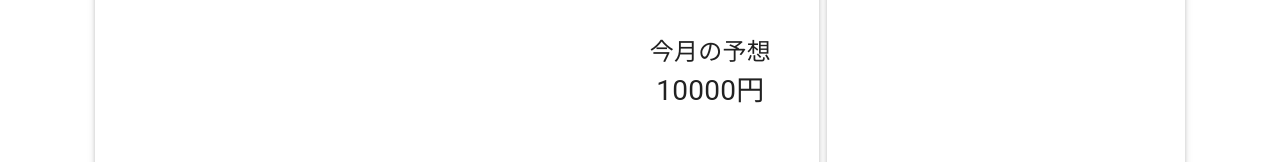
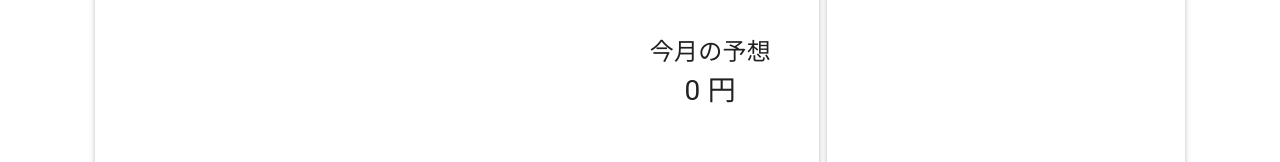
Before and after one commit to HirokiNakazawa/share-spend-client, a Next.js app: page / in a window 1280 px wide. Shown: the part 324-486 px from the top of the page. Built offline with nearby package versions, Linux system fonts and the light colour scheme.

Commit message:
今月の予想支出を表示するロジックを実装

```diff
--- a/src/app/components/MonthlyPredictCost.tsx
+++ b/src/app/components/MonthlyPredictCost.tsx
@@ -1,15 +1,22 @@
+"use client";
+
 import { Box, Typography } from "@mui/material";
 import { FC } from "react";
 import { MONTHLY_PREDICT_COST } from "@/config/config";
 import { mainRightAriaStyles } from "./styles";
+import { useSummary } from "../hooks/useSummary";
 
 const MonthlyPredictCost: FC = () => {
+  const summary = useSummary();
+
   return (
     <Box sx={mainRightAriaStyles.box}>
       <Typography sx={mainRightAriaStyles.head}>
         {MONTHLY_PREDICT_COST}
       </Typography>
-      <Typography sx={mainRightAriaStyles.body}>10000円</Typography>
+      <Typography sx={mainRightAriaStyles.body}>
+        {`${summary.getMonthlyPredictCost().toLocaleString()} 円`}
+      </Typography>
     </Box>
   );
 };
--- a/src/app/components/MonthlyTotalCost.tsx
+++ b/src/app/components/MonthlyTotalCost.tsx
@@ -4,11 +4,10 @@ import { Box, Typography } from "@mui/material";
 import { FC } from "react";
 import { MONTHLY_TOTAL_COST } from "@/config/config";
 import { mainRightAriaStyles } from "./styles";
-import { useRecoilValue } from "recoil";
-import { monthlyCostByTypeState } from "../recoil/atom/monthlyState";
+import { useSummary } from "../hooks/useSummary";
 
 const MonthlyTotalCost: FC = () => {
-  const monthlyCostByType = useRecoilValue(monthlyCostByTypeState);
+  const summary = useSummary();
 
   return (
     <Box sx={mainRightAriaStyles.box}>
@@ -16,11 +15,7 @@ const MonthlyTotalCost: FC = () => {
         {MONTHLY_TOTAL_COST}
       </Typography>
       <Typography sx={mainRightAriaStyles.body}>
-        {`${monthlyCostByType
-          .reduce((total, item) => {
-            return total + item.total_cost;
-          }, 0)
-          .toLocaleString()} 円`}
+        {`${summary.getMonthlyTotalCost().toLocaleString()} 円`}
       </Typography>
     </Box>
   );
--- /dev/null
+++ b/src/app/hooks/useSummary.ts
@@ -0,0 +1,33 @@
+import { useRecoilValue } from "recoil";
+import { monthlyCostByTypeState } from "../recoil/atom/monthlyState";
+
+const useSummary = () => {
+  const monthlyCostByType = useRecoilValue(monthlyCostByTypeState);
+
+  const getMonthlyTotalCost = () => {
+    const totalCost = monthlyCostByType.reduce((total, item) => {
+      return total + item.total_cost;
+    }, 0);
+    return totalCost;
+  };
+
+  const getMonthlyPredictCost = () => {
+    const totalCost = getMonthlyTotalCost();
+
+    const today = new Date();
+    const year = today.getFullYear();
+    const month = today.getMonth() + 1;
+    const days = new Date(year, month, 0).getDate();
+    const day = today.getDate();
+    const daysLeft = days - day;
+
+    const dailyCost = totalCost / day;
+    const predictCost = totalCost + dailyCost * daysLeft;
+
+    return predictCost;
+  };
+
+  return { getMonthlyTotalCost, getMonthlyPredictCost };
+};
+
+export { useSummary };
```
